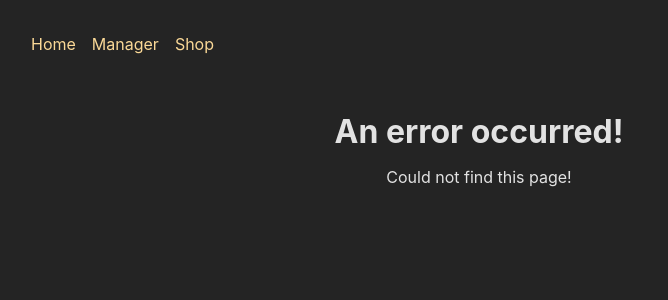
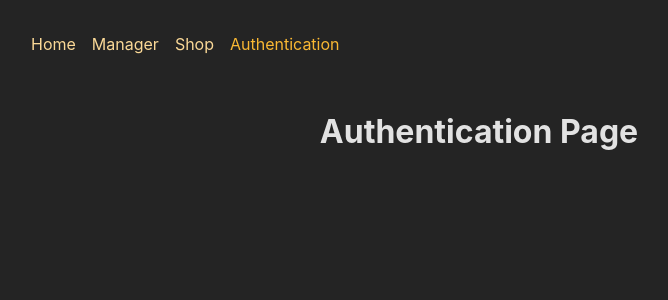
Before and after one commit to TomaszKoniecznyIT/tgb, a React (Create React App) app: page /auth in a window 1280 px wide. Shown: the top 300 px of the page, without its empty margins (161-829 px from the left). Built offline with nearby package versions, Linux system fonts and the light colour scheme.

Commit message:
adding AuthenticationPage

```diff
--- a/src/App.js
+++ b/src/App.js
@@ -5,6 +5,7 @@ import ManagerPage from "./pages/Manager";
 import ShopPage from "./pages/Shop";
 import RootLayout from "./pages/Root";
 import ErrorPage from "./pages/Error";
+import AuthenticationPage from "./pages/Authentication";
 
 const router = createBrowserRouter([
   {
@@ -13,11 +14,12 @@ const router = createBrowserRouter([
     errorElement: <ErrorPage />,
     children: [
       {
-        path: "/",
+        index: true,
         element: <HomePage />,
       },
       { path: "manager", element: <ManagerPage /> },
       { path: "shop", element: <ShopPage /> },
+      { path: "auth", element: <AuthenticationPage /> },
     ],
   },
 ]);
--- a/src/components/MainNavigation.js
+++ b/src/components/MainNavigation.js
@@ -37,6 +37,16 @@ function MainNavigation() {
               Shop
             </NavLink>
           </li>
+          <li>
+            <NavLink
+              to="/auth"
+              className={({ isActive }) =>
+                isActive ? classes.active : undefined
+              }
+            >
+              Authentication
+            </NavLink>
+          </li>
         </ul>
       </nav>
     </header>
--- /dev/null
+++ b/src/pages/Authentication.js
@@ -0,0 +1,5 @@
+function AuthenticationPage() {
+  return <h1>Authentication Page</h1>;
+}
+
+export default AuthenticationPage;
```
